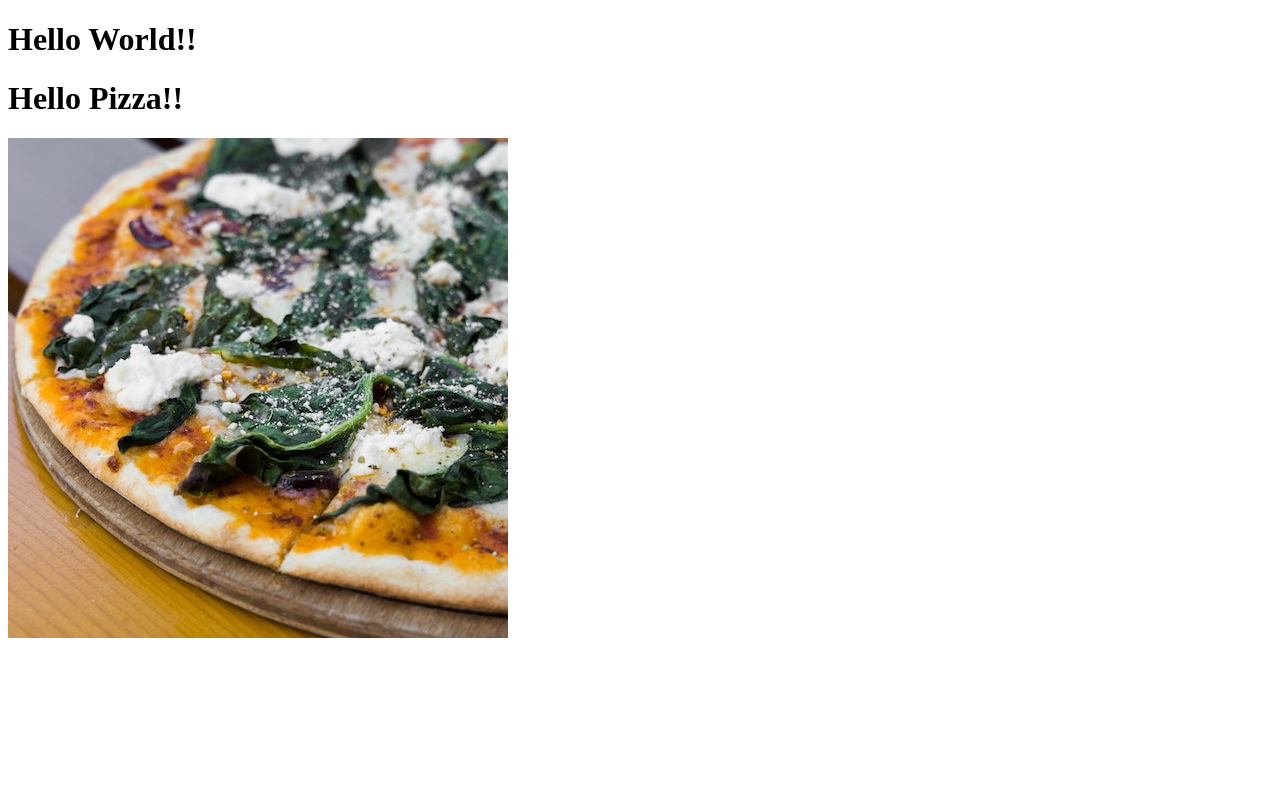
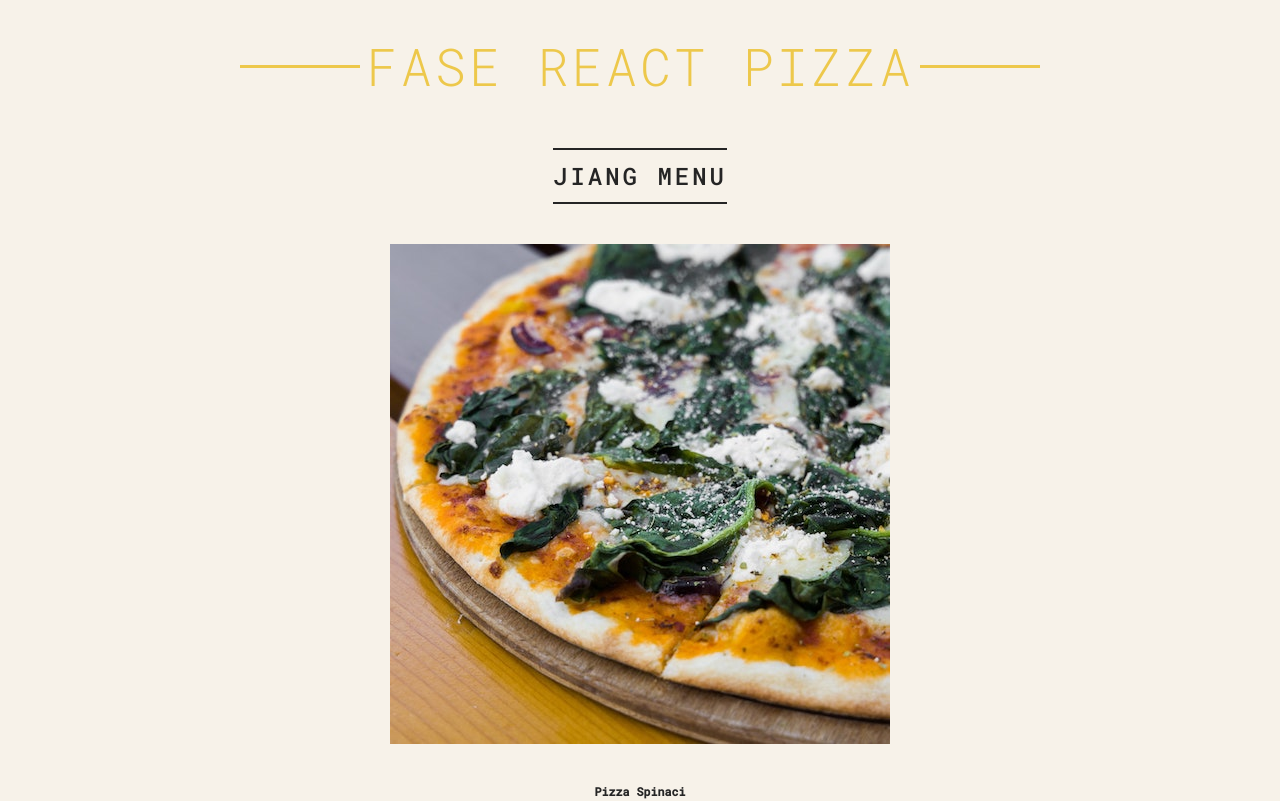
Before and after one commit to aixuexi567/learn-react_pizza-menu, a React (Create React App) app: page / in a window 1280 px wide. Shown: the top 801 px of the page. Built offline with nearby package versions, Linux system fonts and the light colour scheme.

Commit message:
Add style to the App component.

```diff
--- a/src/index.js
+++ b/src/index.js
@@ -1,20 +1,56 @@
 import React from 'react';
 import ReactDOM from 'react-dom/client';
-
+import './index.css';
 // App components
 function App() {
   return (
-    <>
-      <h1>Hello World!!</h1>
+    <div className="container">
+      <Header />
+      <Menu />
+      <Footer />
+    </div>
+  );
+}
+function Header() {
+  const style = {
+    // textTransform: 'uppercase',
+    // fontSize: '48px',
+    // color: 'red',
+    // fontWeight: 'bold',
+  };
+  return (
+    <header style={style} className="header">
+      <h1>Fase React Pizza</h1>
+    </header>
+  );
+}
+function Menu() {
+  return (
+    <main className="menu">
+      <h2>Jiang Menu</h2>
       <Pizza />
-    </>
+      <Pizza />
+      <Pizza />
+    </main>
+  );
+}
+function Footer() {
+  const hour = new Date().getHours();
+  const openHour = 8;
+  const closeHour = 22;
+  const isOpen = hour >= openHour && hour <= closeHour;
+  return (
+    <footer className="footer">
+      We're currently open. {new Date().toLocaleTimeString()}
+      <h2>We're {isOpen ? 'Open' : 'Closed'}</h2>
+    </footer>
   );
 }
 function Pizza() {
   return (
     <>
-      <h1>Hello Pizza!!</h1>
       <img src="pizzas/spinaci.jpg" alt="Pizza spinaci" />
+      <h3>Pizza Spinaci</h3>
     </>
   );
 }
```
